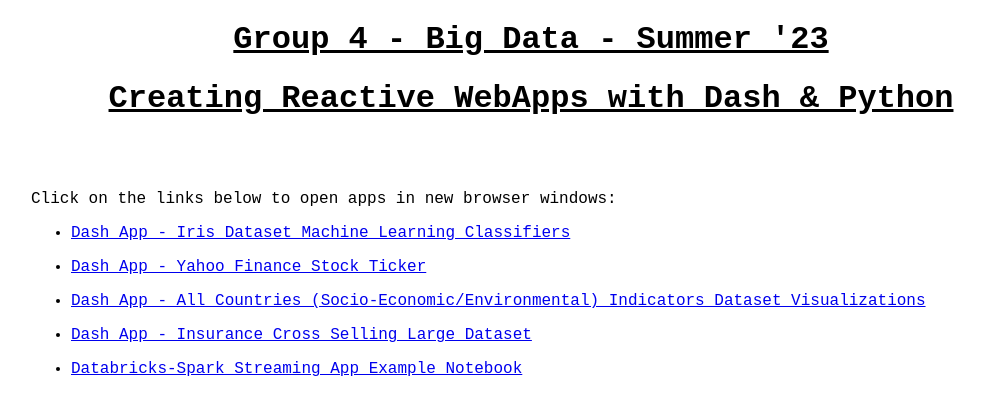
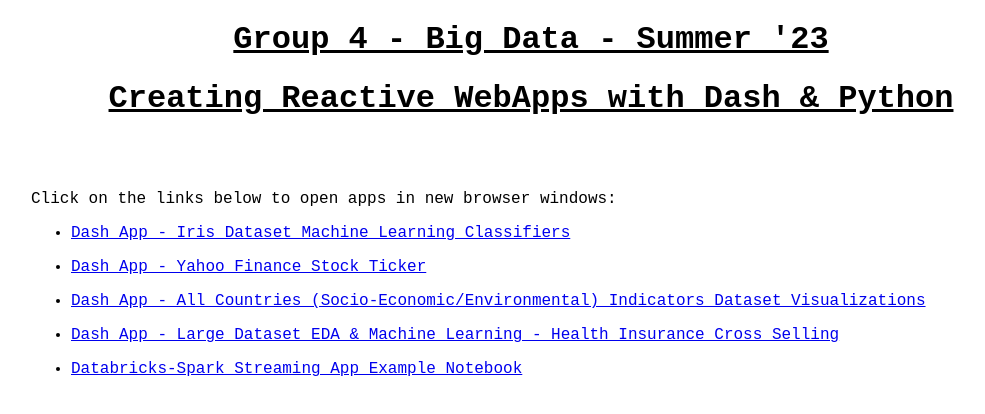
Before and after one commit to sean-roelofsen/big-data-dash-apps, a plain HTML site: page index.html in a window 1280 px wide. Shown: the whole page, without its empty margins (109-1094 px from the left). Drawn offline with Linux system fonts and the light colour scheme.

Commit message:
Update index.html

```diff
--- a/index.html
+++ b/index.html
@@ -31,7 +31,7 @@
             <p></p>
             <li><a href="http://searoel.pythonanywhere.com/" target="_blank">Dash App - All Countries (Socio-Economic/Environmental) Indicators Dataset Visualizations</a></li>
             <p></p>
-            <li><a href="http://mmeghari.pythonanywhere.com/" target="_blank">Dash App - Insurance Cross Selling Large Dataset</a></li>
+            <li><a href="http://sroelviu.pythonanywhere.com/" target="_blank">Dash App - Large Dataset EDA & Machine Learning - Health Insurance Cross Selling </a></li>
             <p></p>
             <li><a href="https://databricks-prod-cloudfront.cloud.databricks.com/public/4027ec902e239c93eaaa8714f173bcfc/2758693516092403/435016025665430/2956749828296020/latest.html" target="_blank">Databricks-Spark Streaming App Example Notebook</a></li>
         </ul>
```
